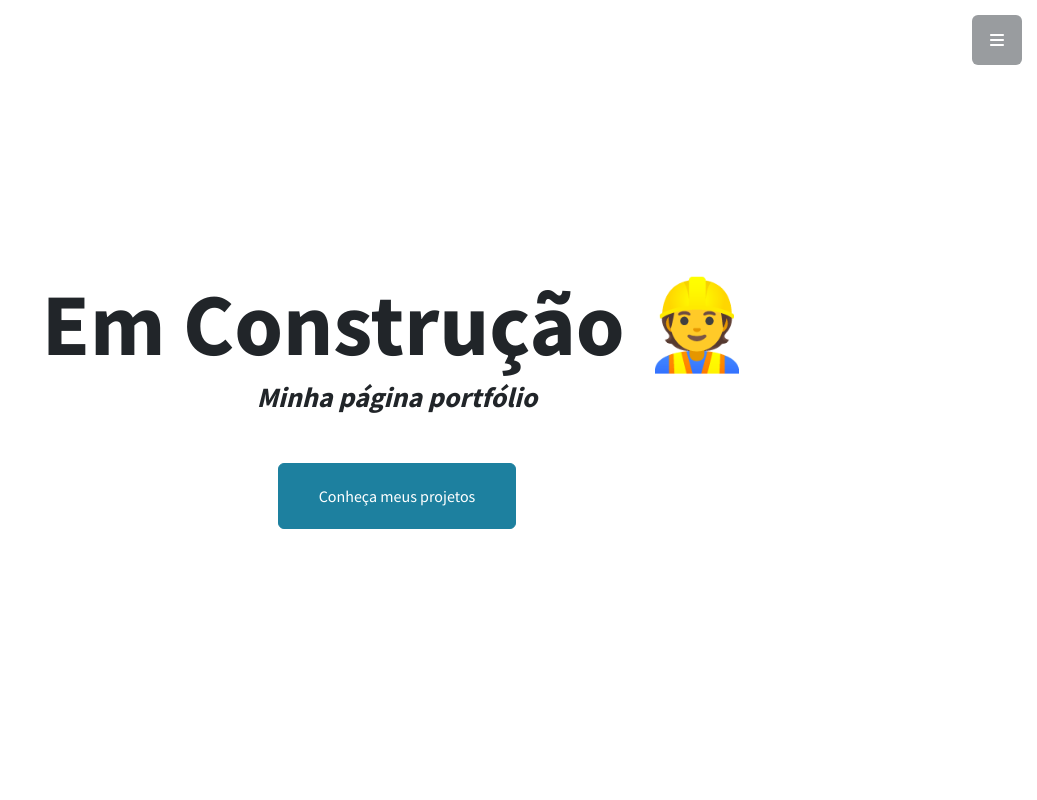
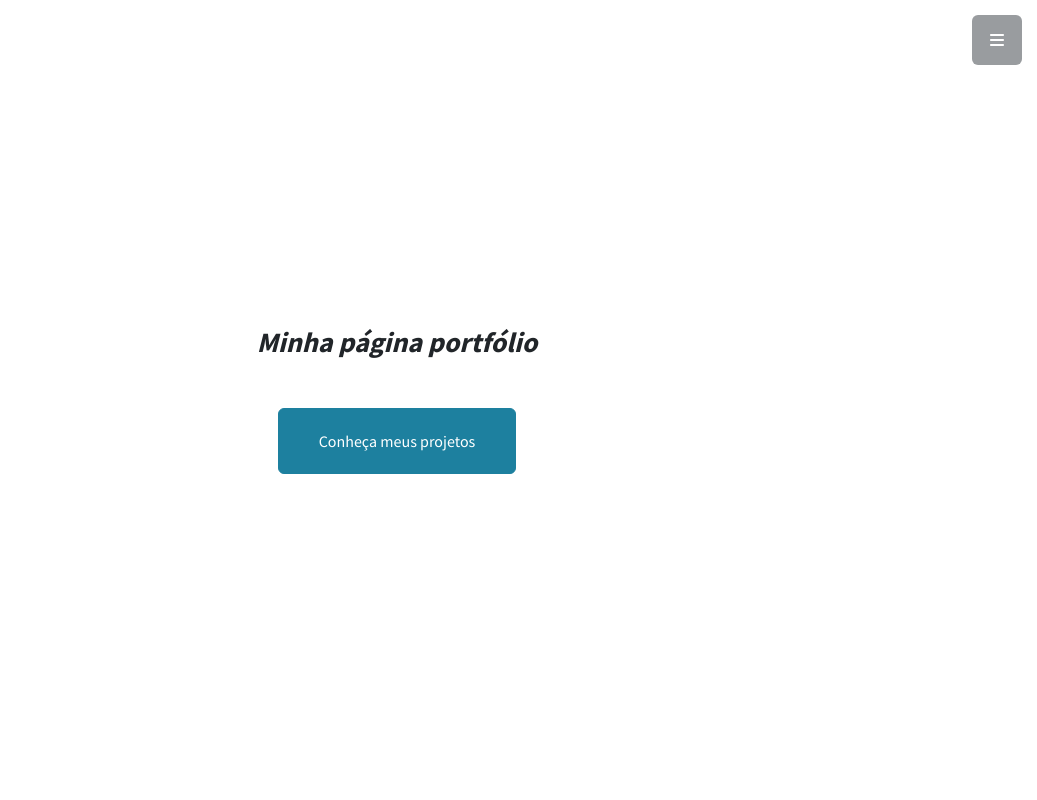
Before and after one commit to ribeirohenrique/ribeirohenrique.github.io, a plain HTML site: page index.html in a window 1280 px wide. Shown: the top 800 px of the page, without its empty margins (243-1280 px from the left). Drawn offline with nearby package versions, Linux system fonts and the light colour scheme.

Commit message:
Testando desempenho

```diff
--- a/index.html
+++ b/index.html
@@ -38,8 +38,6 @@
 <!-- Header -->
 <header class="masthead d-flex align-items-center">
     <div class="container px-4 px-lg-5 text-center">
-        <h1 class="mb-1">Em Construção 👷</h1>
-        <!--                <h1 class="mb-1">Olá, Sou Henrique Mendes</h1>-->
         <h3 class="mb-5"><em>Minha página portfólio</em></h3>
         <a class="btn btn-primary btn-xl" href="#about">Conheça meus projetos</a>
     </div>
```
